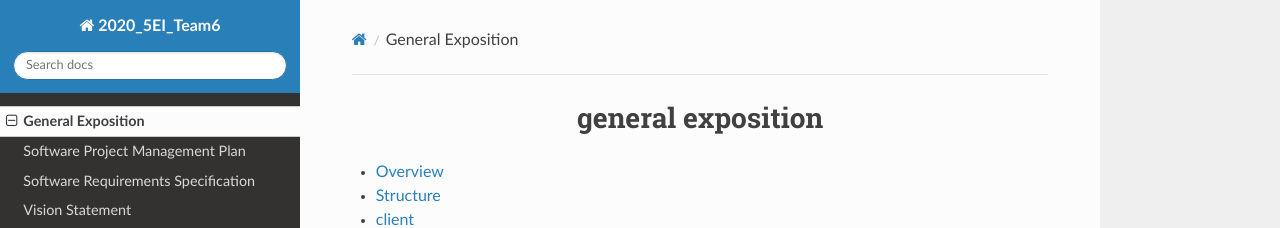
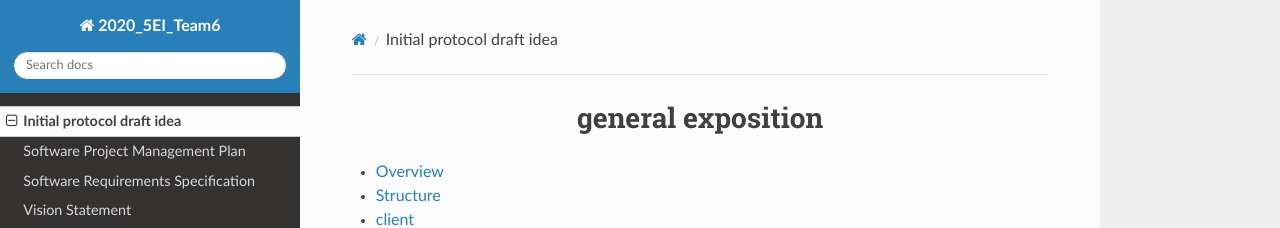
Before and after one commit to JacopoWolf/PotatoChatProtocol, an MkDocs documentation site: the page built from docs/PCP.md, in a window 1280 px wide and 900 px high. Shown: the top 228 px of the window. Built offline with MkDocs 1.6.1, drawn with Linux system fonts in a browser that asks for light colours; nearby versions of some CDN libraries.

Commit message:
Update mkdocs.yml

```diff
--- a/mkdocs.yml
+++ b/mkdocs.yml
@@ -1,6 +1,6 @@
 site_name: 2020_5EI_Team6
 nav:
-    - 'General Exposition': 'PCP.md'
+    - 'Initial protocol draft idea': 'PCP.md'
     - 'Software Project Management Plan': 'process/spmp.md'
     - 'Software Requirements Specification': 'process/srs.md'
     - 'Vision Statement': 'process/visionstatement.md'
```
